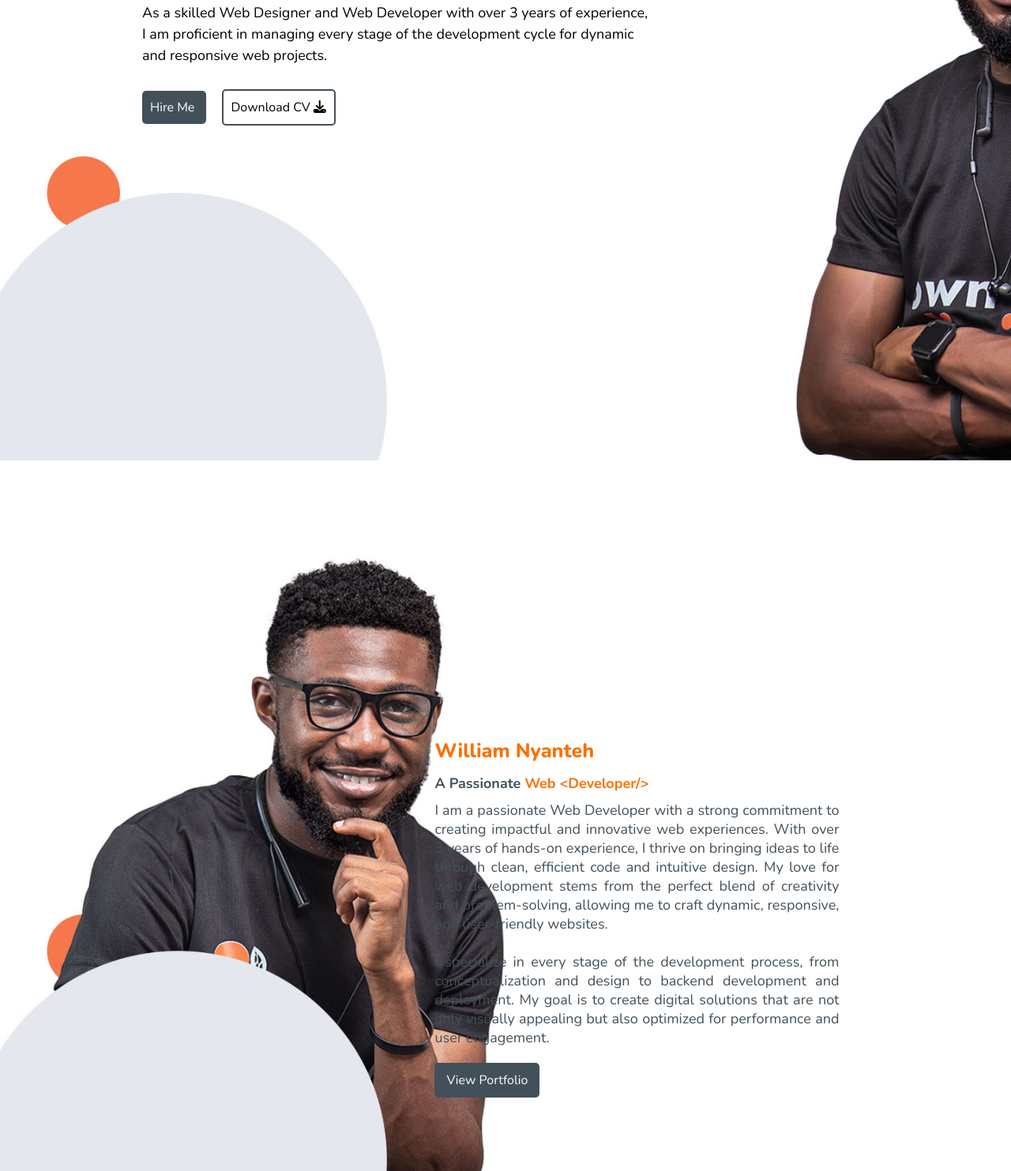
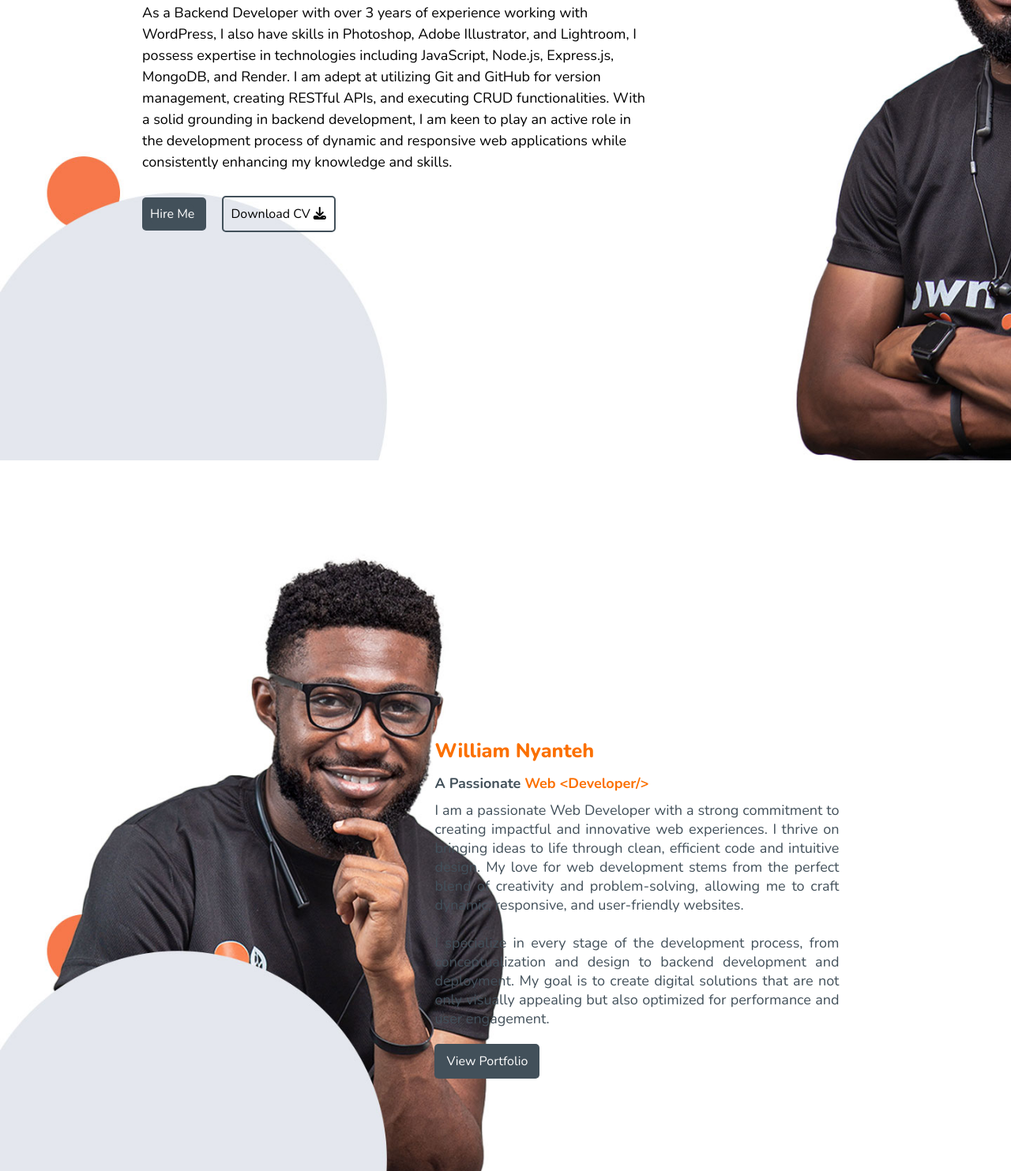
Before and after one commit to ownyanteh/ownyanteh.github.io, a plain HTML site: page index.html in a window 1280 px wide. Shown: the part 377-1860 px from the top of the page at 79% size. Drawn offline with nearby package versions, Linux system fonts and the light colour scheme.

Commit message:
first edit

```diff
--- a/index.html
+++ b/index.html
@@ -54,9 +54,13 @@
                 <p class="text-[#fb7000] text-[75px] font-[900] tracking-in-contract"> &lt;Developer/&gt; </p>
             </div>
 
-            <p class="text-[18px]">
-                As a skilled Web Designer and Web Developer with over 3 years of experience, <br>I am proficient in
-                managing every stage of the development cycle for dynamic <br>and responsive web projects.
+            <p class="text-[18px] w-[50vw]">
+                As a Backend Developer with over 3 years of experience working with WordPress, I also have skills in
+                Photoshop, Adobe Illustrator, and Lightroom, I possess expertise in technologies including JavaScript, Node.js,
+                Express.js, MongoDB, and Render. I am adept at utilizing Git and GitHub for version management, creating
+                RESTful APIs, and executing CRUD functionalities. With a solid grounding in backend development, I am keen to
+                play an active role in the development process of dynamic and responsive web applications while
+                consistently enhancing my knowledge and skills.
             </p>
             <div class="pt-[40px]">
                 <a href="#" class="mr-[20px] p-[10px] rounded-[5px] bg-[#42505A] text-white pulsate-fwd"><button
@@ -77,7 +81,9 @@
                     &lt;Developer/&gt;</span></p>
             <p class="leading-[24px] text-justify pb-[20px] text-[#42505A] text-[18px]">
                 I am a passionate Web Developer with a strong commitment to creating impactful and innovative web
-                experiences. With over 3 years of hands-on experience, I thrive on bringing ideas to life through clean,
+                experiences.
+                <!-- With over 3 years of hands-on experience,  -->
+                I thrive on bringing ideas to life through clean,
                 efficient code and intuitive design. My love for web development stems from the perfect blend of
                 creativity and problem-solving, allowing me to craft dynamic, responsive, and user-friendly websites.
                 <br><br>
@@ -240,7 +246,7 @@
         </div>
     </section>
     <section class="pb-[100px] pt-[100px]">
-        <div >
+        <div>
             <div class="gridhead">
                 <p class="text-center text-[25px] font-[700] text-white pt-[70px]">
                     MY PORTFOLIO
@@ -249,14 +255,17 @@
                     style="width: 10%; margin: auto; filter: invert(100%) sepia(0%) saturate(0%) hue-rotate(93deg) brightness(103%) contrast(103%);"
                     class="pb-[20px]">
                 <p class="w-[70%] text-center m-[auto] leading-[24px] text-[18px] pb-[80px] text-white">
-                    Showcasing a collection of my most innovative and dynamic web projects, highlighting my expertise in web
+                    Showcasing a collection of my most innovative and dynamic web projects, highlighting my expertise in
+                    web
                     development, photography, design, and security.
                 </p>
             </div>
 
             <div class="image-grid">
                 <div class="gridcontainer">
-                    <img style="object-fit: cover; height: 480px; width: 480px;" src="./assets/images/grid9.png" alt="grid1" class="gridimage">
+                    <a href="https://ownyanteh.github.io/rossypetals/"><img
+                            style="object-fit: cover; height: 480px; width: 480px;" src="./assets/images/grid9.png"
+                            alt="grid1" class="gridimage"></a>
                     <div class="gridoverlay">
                         <p class="gridtext font-[600] text-[15px]">WEB DESIGN</p>
                     </div>
@@ -280,14 +289,15 @@
                     </div>
                 </div>
                 <div class="gridcontainer">
-                    <img style="object-fit: cover; height: 480px; width: 480px;" src="./assets/images/grid16.PNG" alt="grid1" class="gridimage">
+                    <img style="object-fit: cover; height: 480px; width: 480px;" src="./assets/images/grid16.PNG"
+                        alt="grid1" class="gridimage">
                     <div class="gridoverlay">
                         <p class="gridtext font-[600] text-[15px]">WEB APP DESIGN</p>
                     </div>
                 </div>
                 <div class="gridcontainer">
-                    <img style="object-fit: cover; height: 480px; width: 480px;" src="./assets/images/grid10.jpg" alt="grid1"
-                        class="gridimage">
+                    <img style="object-fit: cover; height: 480px; width: 480px;" src="./assets/images/grid10.jpg"
+                        alt="grid1" class="gridimage">
                     <div class="gridoverlay">
                         <p class="gridtext font-[600] text-[15px]">CALL CARD DESIGN</p>
                     </div>
@@ -305,8 +315,7 @@
                     </div>
                 </div>
                 <div class="gridcontainer">
-                    <img src="./assets/images/grid1.jpg" alt="grid1"
-                        class="gridimage">
+                    <img src="./assets/images/grid1.jpg" alt="grid1" class="gridimage">
                     <div class="gridoverlay">
                         <p class="gridtext font-[600] text-[15px]">PORTRAIT PHOTOGRAPHY</p>
                     </div>
```
Also changed, not shown: 2 other files.
